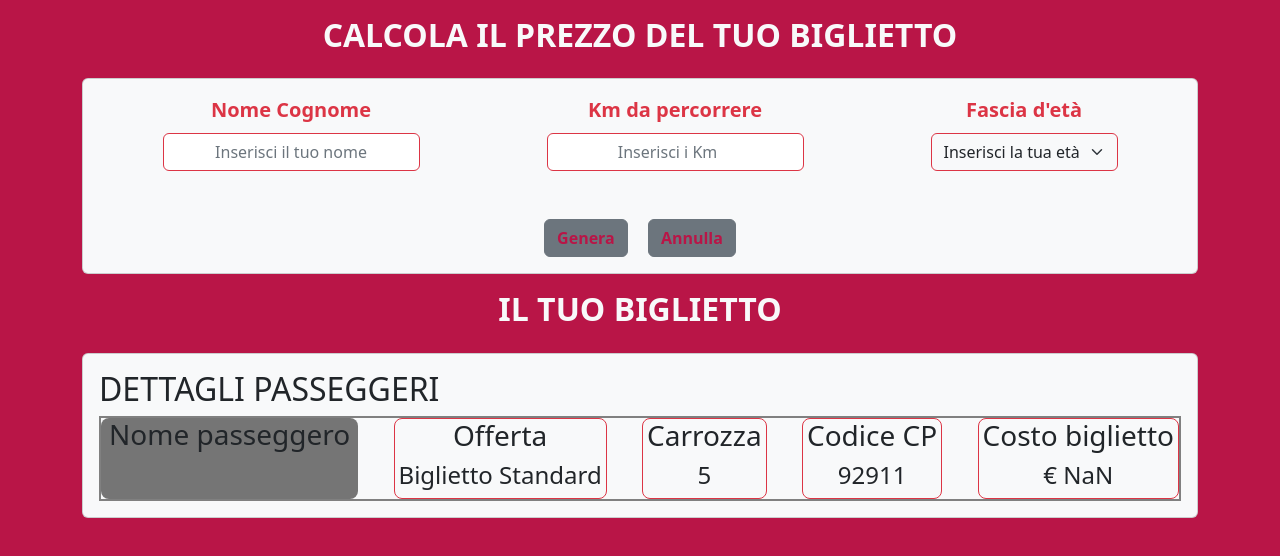
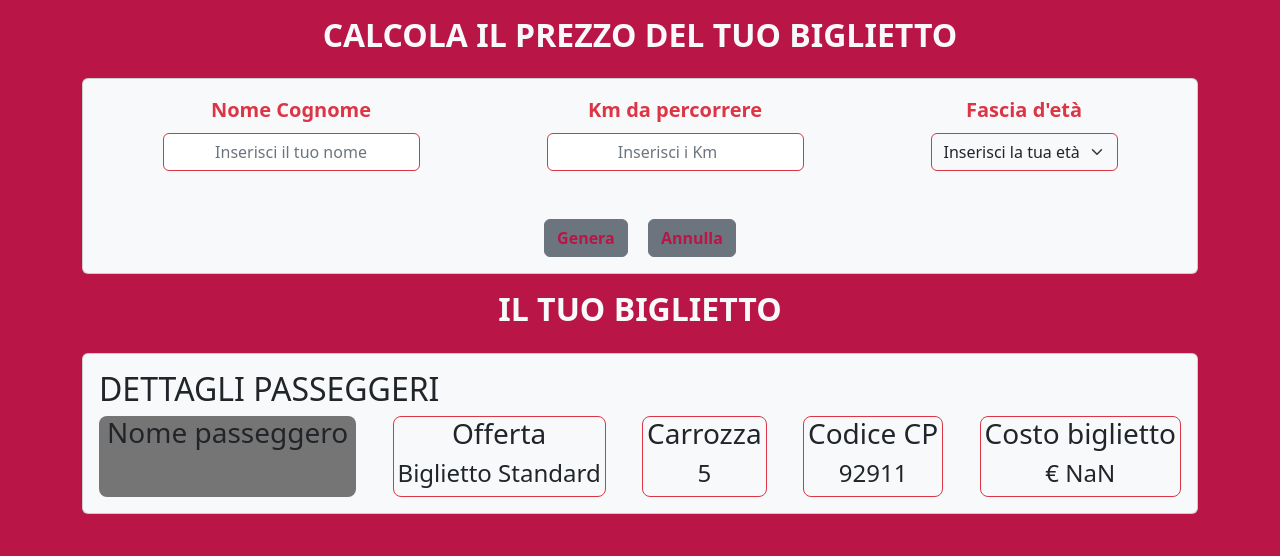
Before and after one commit to MartinaAmbrosini/js-biglietto-treno-form, a plain HTML site: page index.html in a window 1280 px wide. Both pictures are taken after a click on the button "Genera". Drawn offline with nearby package versions, Linux system fonts and the light colour scheme.

Commit message:
fatta qualche correzione

```diff
--- a/index.html
+++ b/index.html
@@ -35,8 +35,8 @@
                             <select id="text-age" class="form-select border border-danger bg-light">
                                 <option selected class="d-none">Inserisci la tua età</option>
                                 <option value="1">Minorenne</option>
-                                <option value="2">Maggiorenne</option>
-                                <option value="3">Over 65</option>
+                                <option value="18">Maggiorenne</option>
+                                <option value="66">Over 65</option>
                             </select>
                         </div>
                     </div>
@@ -44,7 +44,7 @@
                         <button id="play-button" type="button" class="btn btn-secondary me-3 fs-6 fw-bold">
                         Genera
                         </button>
-                        <button type="button" class="btn btn-secondary fs-6 fw-bold">
+                        <button id="delete-button" type="button" class="btn btn-secondary fs-6 fw-bold">
                             Annulla
                         </button>
                     </div>
@@ -54,12 +54,12 @@
     </section>
 
     <!--Bottom section-->
-    <section class="container">
+    <section class="container d-none" id="display">
         <h2 class="text-center fw-bold text-light py-3">IL TUO BIGLIETTO</h2>
         <div class="card bg-light border-none">
             <div class="card-body">
                <h2>DETTAGLI PASSEGGERI</h2>
-               <div class="d-flex justify-content-between" style="border: 2px solid grey;">
+               <div class="d-flex justify-content-between">
                     <div class="px-2 rounded-2 text-center rounded-3" style="background-color: #757575;">
                         <h3>Nome passeggero</h3>
                         <h4 id="username"></h4>
--- a/js/script.js
+++ b/js/script.js
@@ -9,34 +9,39 @@
 // La risposta finale (o output) sarà anch’essa da scrivere in console.
 // MILESTONE 2: Solo una volta che il milestone 1 sarà completo e funzionante allora finalizzeremo il layout di pagina, in cui l’utente vedrà il form stilizzato e tutto l’output stampato in pagina (il prezzo dovrà sempre essere formattato con massimo due decimali).
 
-const userName = document.getElementById("text-name");
-const userKm = parseFloat(document.getElementById("text-km").value);
-const userAge = parseInt(document.getElementById("text-age"));
 const generateTicketButton = document.getElementById("play-button");
-
-const userNameEl = document.getElementById("username");
-const price = document.getElementById("price");
-
+const deleteTicketButton = document.getElementById("delete-button");
+const display = document.getElementById("display");
 
 //* al click del mouse
 generateTicketButton.addEventListener("click", function () {
-    const userNameValue = userName.value;
-    const userKmValue = userKm.value;
-    console.log(userKm)
-    const userAgeValue = userAge.value;
+    const userName = document.getElementById("text-name");
+    const userKm = parseFloat(document.getElementById("text-km").value);
+    const userAge = parseInt(document.getElementById("text-age").value);
+    const userNameEl = document.getElementById("username");
+    const price = document.getElementById("price");
+
+    display.classList.replace("d-none","d-block");
 
     const ticketfare = 0.21;
-    let ticketPrice = userKmValue * ticketfare;
+    let ticketPrice = userKm * ticketfare;
     //* se l'età dell'utente è meno di 18
-    if (userAgeValue < 18) {
+    if (userAge < 18) {
       //* applichiamo uno sconto del 20%
       ticketPrice *= 0.8;
       //* altrimenti se l'età dell'utente è meno di 18
-    } else if (userAgeValue > 65) {
+    } else if (userAge > 65) {
       //* applichiamo uno sconto del 40%
       ticketPrice *= 0.6;
     }
+
     //* infine stampiamo il biglietto
-    userNameEl.innerHTML = userNameValue;
+    userNameEl.innerHTML = userName.value;
     price.innerHTML = "€ " + ticketPrice.toFixed(2);
+
+    console.log(ticketPrice.toFixed(2));
   });
+
+  deleteTicketButton.addEventListener("click", function () {
+    window.location.reload(true);
+  });
```
Also changed, not shown: css/style.css (line endings or trailing spaces).
